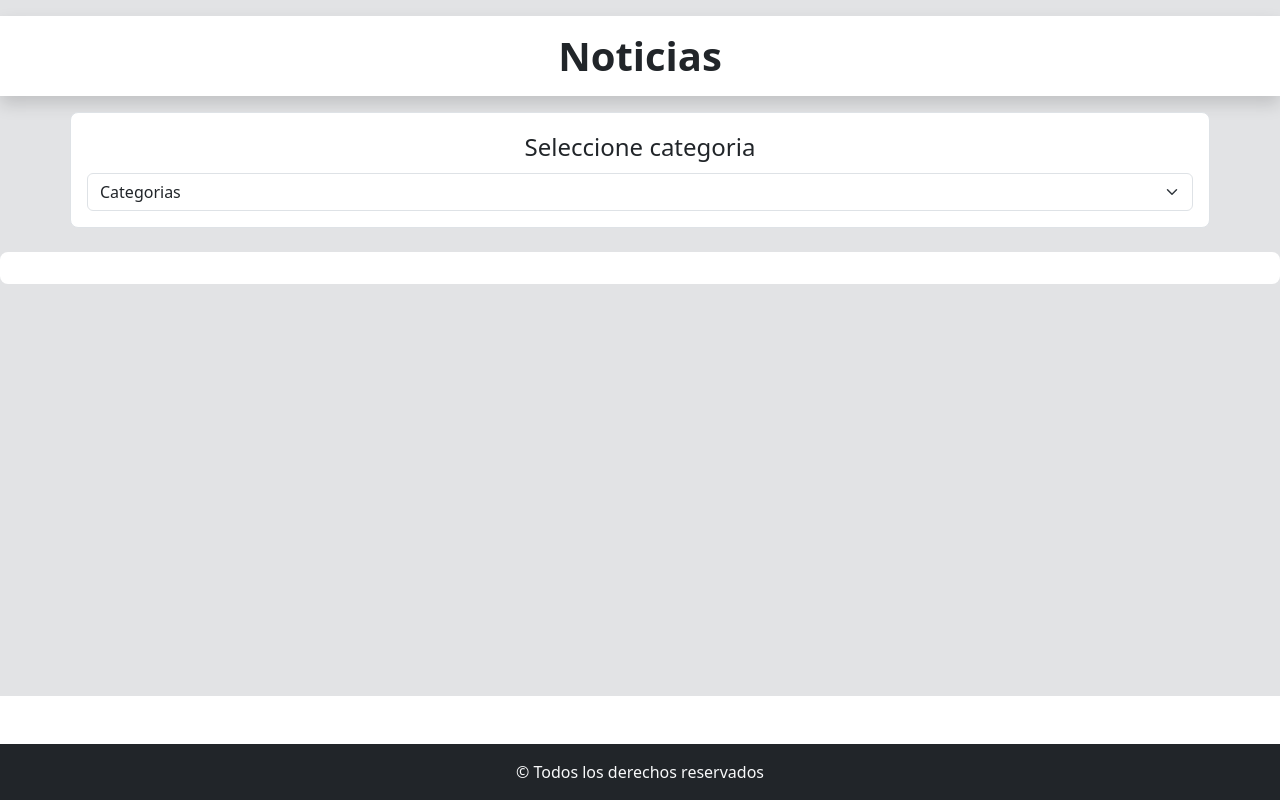
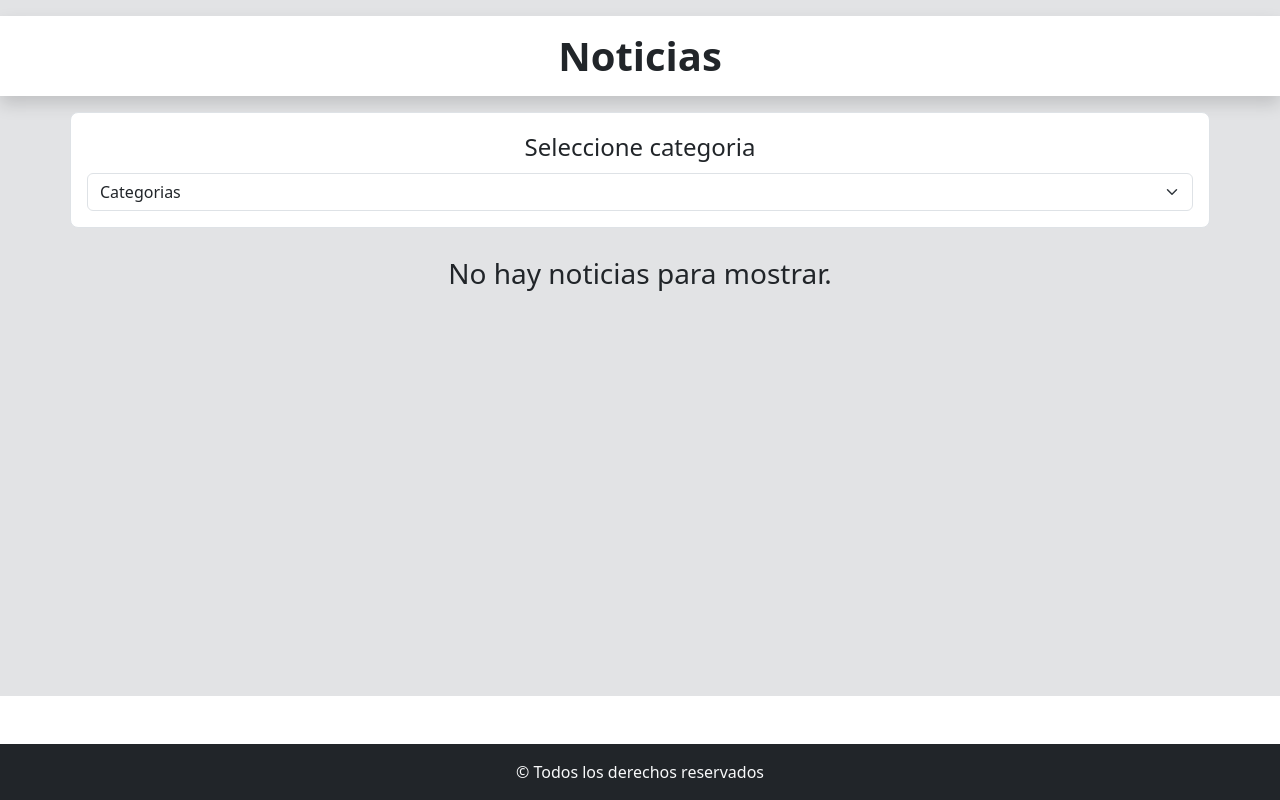
Before and after one commit to hernanortiz1/ejercicio11React, a React (Vite) app: page / in a window 1280 px wide. Built offline with nearby package versions, Linux system fonts and the light colour scheme.

Commit message:
agregue if para spinner, texto cuando no hay noticia y alineacion al centro

```diff
--- a/package.json
+++ b/package.json
@@ -13,7 +13,8 @@
     "bootstrap": "^5.3.7",
     "react": "^19.1.0",
     "react-bootstrap": "^2.10.10",
-    "react-dom": "^19.1.0"
+    "react-dom": "^19.1.0",
+    "react-spinners": "^0.17.0"
   },
   "devDependencies": {
     "@eslint/js": "^9.29.0",
--- a/src/components/Formulario.jsx
+++ b/src/components/Formulario.jsx
@@ -1,10 +1,12 @@
 import { Button, Col, Form, Row } from "react-bootstrap";
 import ListaNoticias from "./ListaNoticias";
 import { useEffect, useState } from "react";
+import ScaleLoader from "react-spinners/ScaleLoader";
 
 const Formulario = () => {
   const [categoria, setCategoria] = useState("");
   const [noticia, setNoticia] = useState([]);
+  const [mostrarSpinner, setMostrarSpinner] = useState(false);
 
   useEffect(() => {
     if (categoria !== "") {
@@ -14,6 +16,7 @@ const Formulario = () => {
 
   const obtenerNoticia = async () => {
     try {
+      setMostrarSpinner(true);
       const respuesta = await fetch(
         `https://newsdata.io/api/1/news?apikey=pub_b337209814aa4936a8bbd412055a9faf&category=${categoria}&language=es`
       );
@@ -22,6 +25,7 @@ const Formulario = () => {
         const datos = await respuesta.json();
         console.log(datos.results);
         setNoticia(datos.results);
+        setMostrarSpinner(false);
       }
     } catch (error) {
       console.error(error);
@@ -56,7 +60,15 @@ const Formulario = () => {
         </Form.Group>
       </section>
       <section className="mt-4">
-        <ListaNoticias noticiaProps={noticia} />
+        {mostrarSpinner ? (
+          <div className="my-4 d-flex justify-content-center align-items-center">
+            <ScaleLoader color="#0d6efd" loading={mostrarSpinner} size={50} />
+          </div>
+        ) : noticia.length === 0 ? (
+          <p className="text-center fs-3">No hay noticias para mostrar.</p>
+        ) : (
+          <ListaNoticias noticiaProps={noticia} />
+        )}
       </section>
     </div>
   );
```
Also changed, not shown: 1 other file (tests, documents, lock files or other folders).
